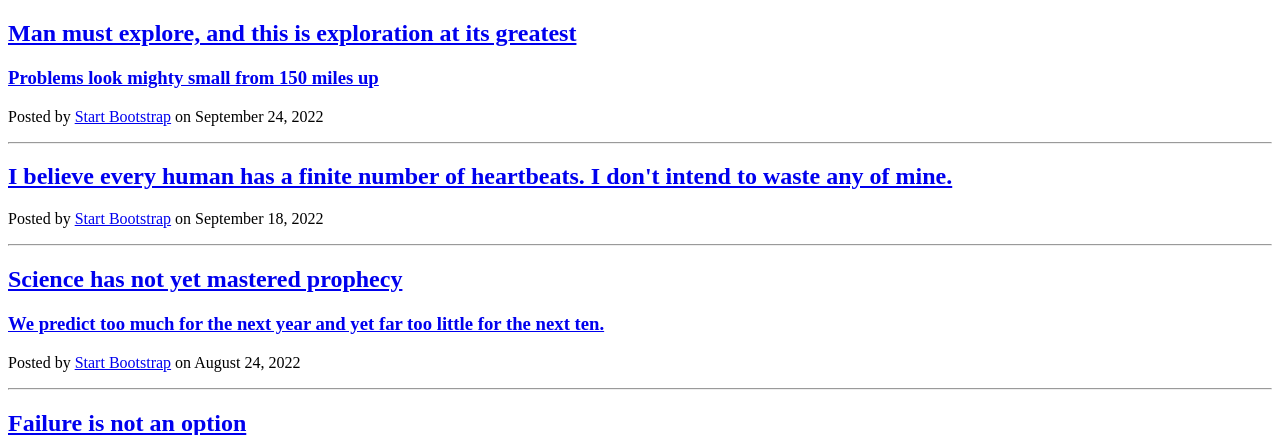
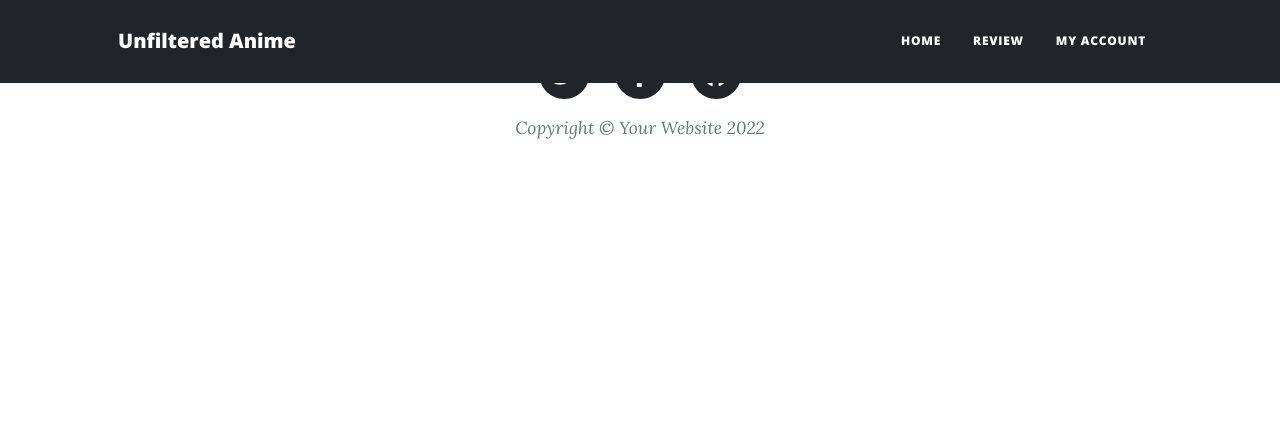
Before and after one commit to PritenMakwana44/unfiltered-anime, a Django app: template templates/review.html in a window 1280 px wide. Shown: the top 435 px of the page. After the commit the page ends 139 px from the top, so only its background shows below. Run offline with Django 3.2, Linux system fonts and the light colour scheme; the template is opened without the code that fills it, so the values that code supplies are empty; parts of the project's set-up code (start-up, migrations or seed data) failed here and were passed over; some libraries are stand-ins or nearby versions.

Commit message:
issues with links soemthings in both urls.py and views.py changed

```diff
--- a/reviews/urls.py
+++ b/reviews/urls.py
@@ -2,5 +2,6 @@ from . import views
 from django.urls import path
 
 urlpatterns = [
-    path('',views.ReviewList.as_view(), name='home')
+  path('', views.HomeView.as_view(), name='home')
+
 ]
--- a/templates/base.html
+++ b/templates/base.html
@@ -27,9 +27,8 @@
             </button>
             <div class="collapse navbar-collapse" id="navbarResponsive">
                 <ul class="navbar-nav ms-auto py-4 py-lg-0">
-                    <li class="nav-item"><a class="nav-link px-lg-3 py-3 py-lg-4" href="{ 'index' }">Home</a></li>
+                    <li class="nav-item"><a class="nav-link px-lg-3 py-3 py-lg-4" href="{% url 'home' %}">Home</a></li>
                     <li class="nav-item"><a class="nav-link px-lg-3 py-3 py-lg-4" href="review.html">Review</a></li>
-                    <li class="nav-item"><a class="nav-link px-lg-3 py-3 py-lg-4" href="addreview.html">Add Review</a></li>
                     <li class="nav-item"><a class="nav-link px-lg-3 py-3 py-lg-4" href="myaccount.html">My Account</a></li>
                 </ul>
             </div>
--- a/templates/review.html
+++ b/templates/review.html
@@ -1,3 +1,5 @@
+{% extends 'base.html' %}
+
 <!DOCTYPE html>
 <html lang="en">
 <head>
--- a/unfiltered_anime/urls.py
+++ b/unfiltered_anime/urls.py
@@ -16,9 +16,11 @@ Including another URLconf
 from django.contrib import admin
 from django.urls import path, include
 
+
+
 urlpatterns = [
     path('admin/', admin.site.urls),
     path('summernote/', include('django_summernote.urls')),
-    path('', include('reviews.urls'), name='reviews_urls'),
+    path('', include('reviews.urls'), name='reviews_urls')
 
 ]
```
Also changed, not shown: reviews/views.py (+9 -2 lines).
